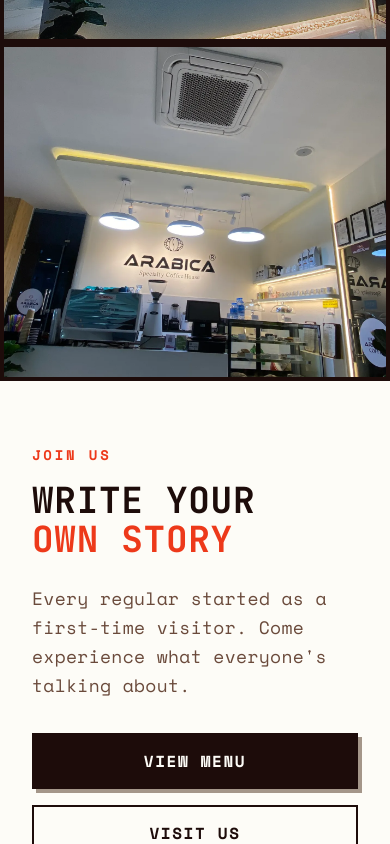
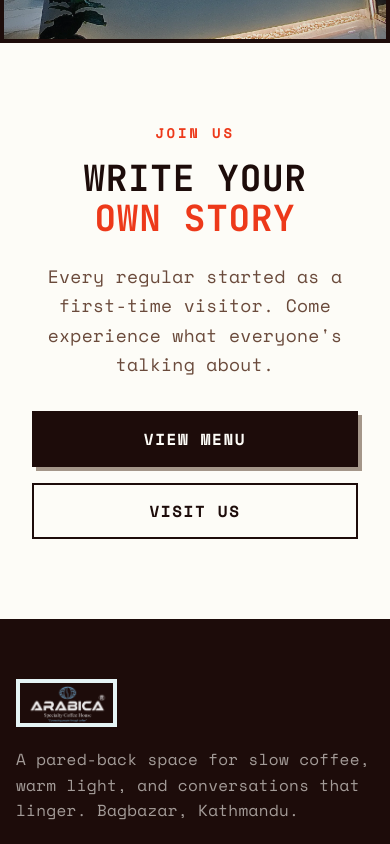
Before and after one commit to Bineet-Ratna-Shakya/arabica-coffee-site, a Next.js app: page /testimonials in a window 390 px wide. Shown: the part 1200-2044 px from the top of the page. Built offline with nearby package versions, Linux system fonts and the light colour scheme.

Commit message:
Fix mobile layouts: gallery grid, contact backdrop, testimonials
- Gallery: switch to single-column on mobile so images don't squash
- Contact: replace 64 Image grid with CSS background-repeat pattern
- Testimonials: remove second image section, keep only hero image

```diff
--- a/src/app/contact/page.tsx
+++ b/src/app/contact/page.tsx
@@ -1,6 +1,5 @@
 "use client";
 
-import Image from "next/image";
 import { useForm } from "react-hook-form";
 import { zodResolver } from "@hookform/resolvers/zod";
 import { z } from "zod";
@@ -202,19 +201,13 @@
   return (
     <section className="relative bg-cream-50 min-h-screen flex items-center justify-center py-28 px-6 overflow-hidden">
       {/* Step and Repeat Logo Backdrop */}
-      <div className="absolute inset-0 grid grid-cols-4 sm:grid-cols-6 md:grid-cols-8 gap-8 p-8 opacity-[0.04]" aria-hidden="true">
-        {Array.from({ length: 64 }).map((_, i) => (
-          <div key={i} className="flex items-center justify-center">
-            <Image
-              src="/images/logo.png"
-              alt=""
-              width={80}
-              height={27}
-              className="w-full h-auto"
-            />
-          </div>
-        ))}
-      </div>
+      <div className="absolute inset-0 opacity-[0.03] pointer-events-none" aria-hidden="true"
+        style={{
+          backgroundImage: "url(/images/logo.png)",
+          backgroundSize: "100px auto",
+          backgroundRepeat: "repeat",
+        }}
+      />
 
       <div className="relative z-10 w-full max-w-xl">
         {/* Tab Switcher */}
--- a/src/app/gallery/page.tsx
+++ b/src/app/gallery/page.tsx
@@ -121,21 +121,21 @@
       </div>
 
       {/* ── Café grid ── */}
-      <div className="bg-cream-50 grid grid-cols-2 md:grid-cols-4 gap-1 px-1">
+      <div className="bg-cream-50 grid grid-cols-1 md:grid-cols-4 gap-1 px-1">
         {/* Row 1: 2 landscape */}
-        <Tile src={cafe[1].src} alt={cafe[1].alt} aspect="4/3" className="col-span-2" onClick={() => openImage(cafe[1])}>
+        <Tile src={cafe[1].src} alt={cafe[1].alt} aspect="4/3" className="md:col-span-2" onClick={() => openImage(cafe[1])}>
           <div className="absolute bottom-4 left-4 md:bottom-6 md:left-6 pointer-events-none">
             <p className="font-heading text-base md:text-lg text-white/60">The counter.</p>
           </div>
         </Tile>
-        <Tile src={cafe[2].src} alt={cafe[2].alt} aspect="4/3" className="col-span-2" onClick={() => openImage(cafe[2])}>
+        <Tile src={cafe[2].src} alt={cafe[2].alt} aspect="4/3" className="md:col-span-2" onClick={() => openImage(cafe[2])}>
           <div className="absolute bottom-4 right-4 md:bottom-6 md:right-6 pointer-events-none text-right">
             <p className="font-heading text-base md:text-lg text-white/60">The lounge.</p>
           </div>
         </Tile>
 
-        {/* Row 2: 1 tall portrait + 2 squares stacked */}
-        <Tile src={cafe[3].src} alt={cafe[3].alt} aspect="2/3" className="col-span-2 md:col-span-2 md:row-span-2" onClick={() => openImage(cafe[3])}>
+        {/* Row 2: on desktop 1 tall portrait + 4 squares. On mobile: stacked */}
+        <Tile src={cafe[3].src} alt={cafe[3].alt} aspect="3/4" className="md:col-span-2 md:row-span-2" onClick={() => openImage(cafe[3])}>
           <div className="absolute top-6 left-6 md:top-10 md:left-10 pointer-events-none">
             <p className="text-white/30 text-[10px] uppercase tracking-[0.3em] mb-1">Slow pour</p>
             <p className="font-heading text-xl md:text-3xl text-white/70 leading-tight">
@@ -143,13 +143,13 @@
             </p>
           </div>
         </Tile>
-        <Tile src={cafe[4].src} alt={cafe[4].alt} aspect="4/3" className="col-span-1" onClick={() => openImage(cafe[4])} />
-        <Tile src={cafe[5].src} alt={cafe[5].alt} aspect="4/3" className="col-span-1" onClick={() => openImage(cafe[5])} />
-        <Tile src={cafe[6].src} alt={cafe[6].alt} aspect="4/3" className="col-span-1" onClick={() => openImage(cafe[6])} />
-        <Tile src={cafe[7].src} alt={cafe[7].alt} aspect="4/3" className="col-span-1" onClick={() => openImage(cafe[7])} />
+        <Tile src={cafe[4].src} alt={cafe[4].alt} aspect="4/3" className="md:col-span-1" onClick={() => openImage(cafe[4])} />
+        <Tile src={cafe[5].src} alt={cafe[5].alt} aspect="4/3" className="md:col-span-1" onClick={() => openImage(cafe[5])} />
+        <Tile src={cafe[6].src} alt={cafe[6].alt} aspect="4/3" className="md:col-span-1" onClick={() => openImage(cafe[6])} />
+        <Tile src={cafe[7].src} alt={cafe[7].alt} aspect="4/3" className="md:col-span-1" onClick={() => openImage(cafe[7])} />
 
         {/* Row 3: full-bleed quote */}
-        <Tile src={cafe[8].src} alt={cafe[8].alt} aspect="21/9" className="col-span-2 md:col-span-4" onClick={() => openImage(cafe[8])}>
+        <Tile src={cafe[8].src} alt={cafe[8].alt} aspect="16/9" className="md:col-span-4" onClick={() => openImage(cafe[8])}>
           <div className="absolute inset-0 flex items-center justify-center pointer-events-none">
             <p className="font-heading text-xl md:text-3xl lg:text-4xl text-white/60 text-center leading-snug italic">
               &ldquo;Light, warmth & good coffee.&rdquo;
@@ -157,14 +157,14 @@
           </div>
         </Tile>
 
-        {/* Row 4: 3 images */}
-        <Tile src={cafe[9].src} alt={cafe[9].alt} aspect="1/1" className="col-span-1" onClick={() => openImage(cafe[9])} />
-        <Tile src={cafe[10].src} alt={cafe[10].alt} aspect="1/1" className="col-span-2" onClick={() => openImage(cafe[10])}>
+        {/* Row 4: images */}
+        <Tile src={cafe[9].src} alt={cafe[9].alt} aspect="4/3" className="md:col-span-1" onClick={() => openImage(cafe[9])} />
+        <Tile src={cafe[10].src} alt={cafe[10].alt} aspect="4/3" className="md:col-span-2" onClick={() => openImage(cafe[10])}>
           <div className="absolute bottom-4 left-4 md:bottom-6 md:left-6 pointer-events-none">
             <p className="font-heading text-base md:text-lg text-white/50">After hours.</p>
           </div>
         </Tile>
-        <Tile src={cafe[11].src} alt={cafe[11].alt} aspect="1/1" className="col-span-1" onClick={() => openImage(cafe[11])} />
+        <Tile src={cafe[11].src} alt={cafe[11].alt} aspect="4/3" className="md:col-span-1" onClick={() => openImage(cafe[11])} />
       </div>
 
       {/* ── Academy label ── */}
@@ -177,8 +177,8 @@
       </div>
 
       {/* ── Academy grid ── */}
-      <div className="bg-cream-50 grid grid-cols-3 gap-1 px-1">
-        <Tile src={academy[0].src} alt={academy[0].alt} aspect="16/9" className="col-span-3" onClick={() => openImage(academy[0])}>
+      <div className="bg-cream-50 grid grid-cols-1 md:grid-cols-3 gap-1 px-1">
+        <Tile src={academy[0].src} alt={academy[0].alt} aspect="16/9" className="md:col-span-3" onClick={() => openImage(academy[0])}>
           <div className="absolute bottom-6 left-6 md:bottom-10 md:left-10 pointer-events-none">
             <p className="text-white/30 text-[10px] uppercase tracking-[0.3em] mb-1">SCA Certified</p>
             <p className="font-heading text-lg md:text-2xl text-white/60">Where baristas are made.</p>
--- a/src/app/testimonials/page.tsx
+++ b/src/app/testimonials/page.tsx
@@ -58,22 +58,8 @@
       </section>
 
       {/* CTA Section */}
-      <section className="bg-cream-50">
-        <div className="grid lg:grid-cols-2 min-h-[50vh]">
-          {/* Left - Image */}
-          <div className="relative min-h-[40vh] lg:min-h-full">
-            <Image
-              src="/images/gallery/shop-counter-1.webp"
-              alt="Arabica coffee counter"
-              fill
-              className="object-cover"
-              sizes="50vw"
-            />
-          </div>
-
-          {/* Right - Content */}
-          <div className="flex flex-col justify-center px-8 lg:px-16 py-16">
-            <div className="max-w-lg">
+      <section className="bg-cream-50 py-20 md:py-28">
+        <div className="max-w-2xl mx-auto px-8 text-center">
           <p className="text-accent-500 text-sm font-bold uppercase tracking-[0.2em] mb-4">
             Join Us
           </p>
@@ -85,7 +71,7 @@
           <p className="text-coffee-600 text-lg leading-relaxed mb-8">
             Every regular started as a first-time visitor. Come experience what everyone&apos;s talking about.
           </p>
-              <div className="flex flex-col sm:flex-row gap-4">
+          <div className="flex flex-col sm:flex-row justify-center gap-4">
             <Button size="lg" asChild>
               <Link href="/menu">View Menu</Link>
             </Button>
@@ -94,8 +80,6 @@
             </Button>
           </div>
         </div>
-          </div>
-        </div>
       </section>
     </>
   );
```
Lines whose indentation alone changed are shown as unchanged.
